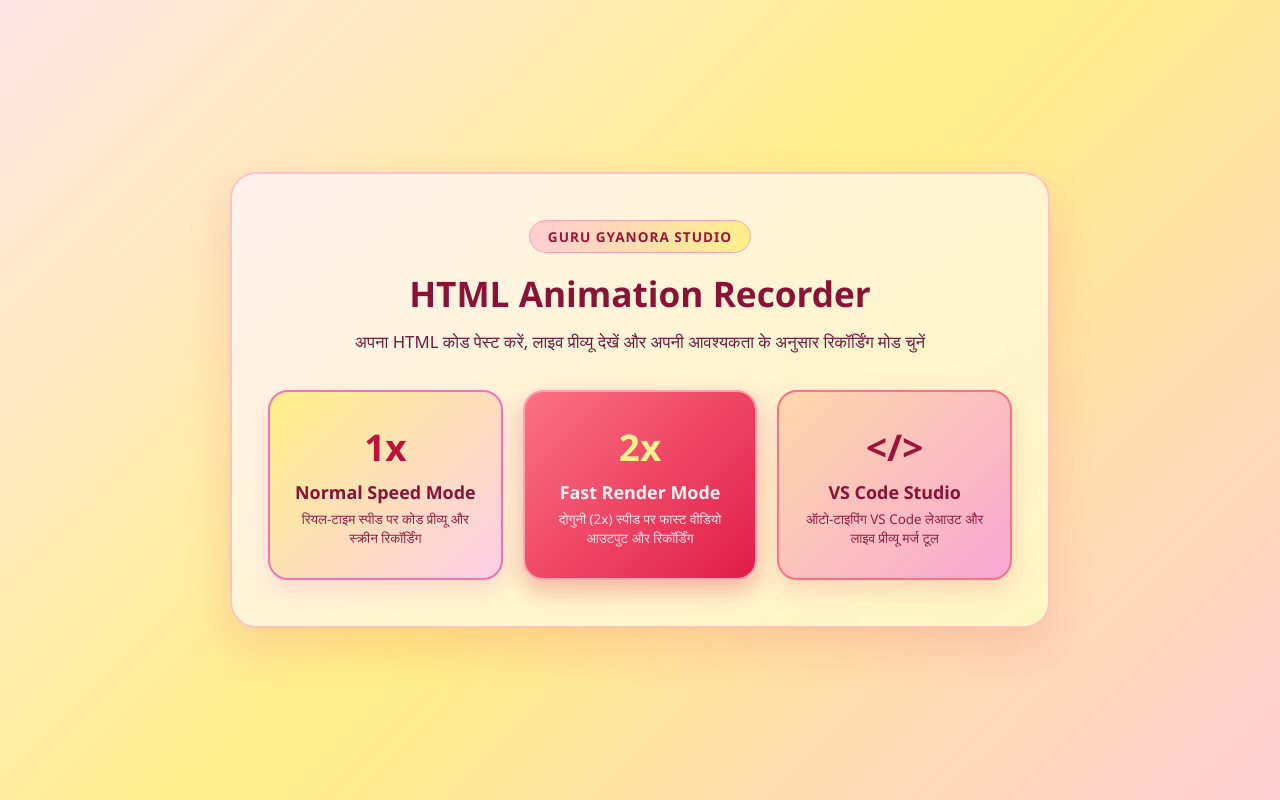
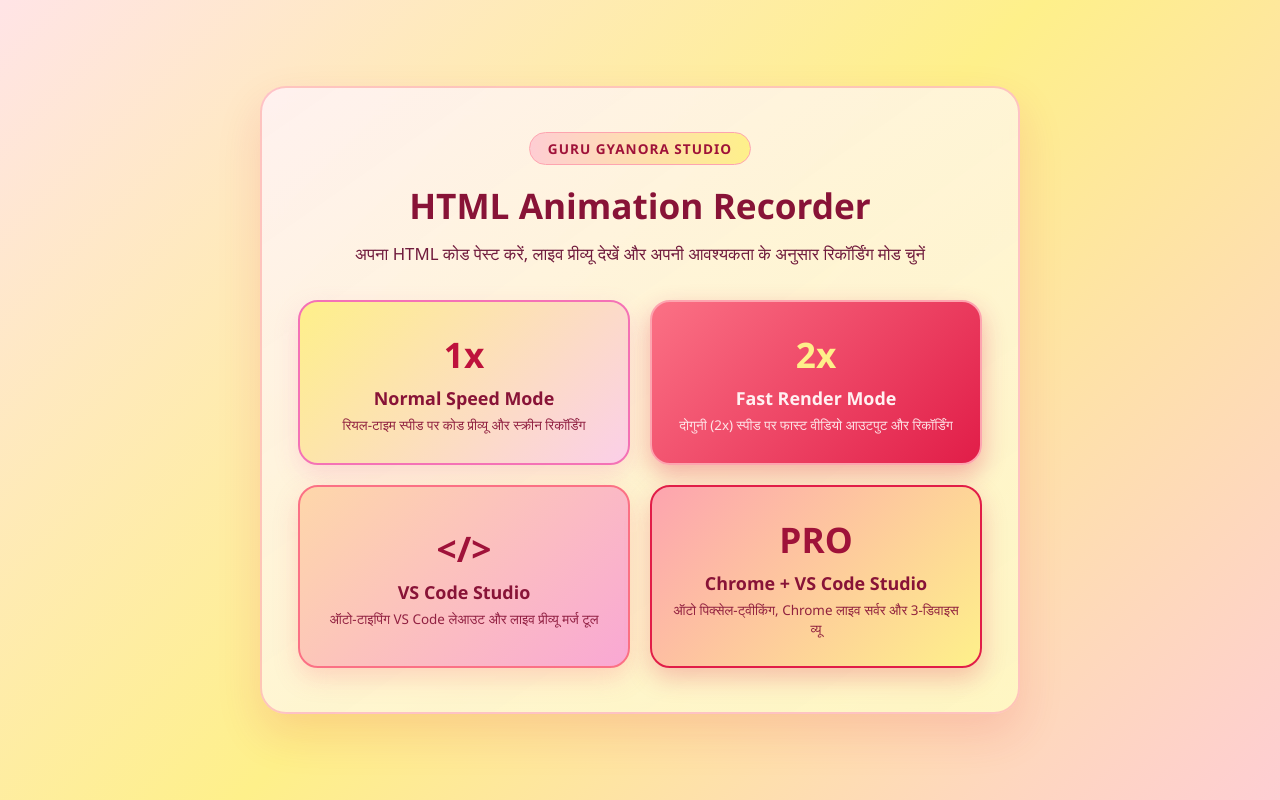
Before and after one commit to shivratanswami200-cmd/code-to-video, a plain HTML site: page index.html in a window 1280 px wide. Drawn offline with Linux system fonts and the light colour scheme.

Commit message:
Update index.html

```diff
--- a/index.html
+++ b/index.html
@@ -27,11 +27,11 @@
             /* हल्का क्रीम-पिंक टिंटेड कार्ड */
             background: linear-gradient(145deg, rgba(255, 241, 242, 0.92), rgba(254, 249, 195, 0.88));
             backdrop-filter: blur(12px);
-            padding: 46px 36px;
+            padding: 44px 36px;
             border-radius: 26px;
             box-shadow: 0 20px 45px rgba(225, 29, 72, 0.14);
             text-align: center;
-            max-width: 820px;
+            max-width: 760px;
             width: 92%;
             border: 2px solid rgba(253, 164, 175, 0.6);
         }
@@ -59,13 +59,13 @@
         p.subtitle {
             color: #701a3c;
             font-size: 1.05rem;
-            margin-bottom: 36px;
+            margin-bottom: 34px;
             line-height: 1.5;
         }
 
         .button-grid {
             display: grid;
-            grid-template-columns: repeat(3, 1fr);
+            grid-template-columns: repeat(2, 1fr);
             gap: 20px;
         }
 
@@ -75,7 +75,7 @@
             align-items: center;
             justify-content: center;
             text-decoration: none;
-            padding: 30px 18px;
+            padding: 28px 18px;
             border-radius: 20px;
             transition: all 0.3s cubic-bezier(0.25, 0.8, 0.25, 1);
             position: relative;
@@ -109,7 +109,7 @@
             box-shadow: 0 18px 36px rgba(225, 29, 72, 0.45);
         }
 
-        /* 3rd बटन स्टाइल: सेम थीम (पीच-गोल्ड से रोज़-पिंक ग्रेडिएंट) */
+        /* 3rd बटन स्टाइल: VS Code Studio */
         .btn-code {
             background: linear-gradient(135deg, #fed7aa 0%, #f9a8d4 100%);
             color: #881337;
@@ -123,8 +123,22 @@
             box-shadow: 0 18px 36px rgba(190, 18, 60, 0.32);
         }
 
+        /* 4th बटन स्टाइल: Pro Chrome + VS Code Studio */
+        .btn-pro {
+            background: linear-gradient(135deg, #fda4af 0%, #fef08a 100%);
+            color: #881337;
+            border: 2px solid #e11d48;
+            box-shadow: 0 10px 25px rgba(225, 29, 72, 0.25);
+        }
+
+        .btn-pro:hover {
+            transform: translateY(-6px);
+            border-color: #9f1239;
+            box-shadow: 0 18px 36px rgba(159, 18, 57, 0.35);
+        }
+
         .speed-tag {
-            font-size: 2.3rem;
+            font-size: 2.2rem;
             font-weight: 900;
             margin-bottom: 8px;
         }
@@ -137,7 +151,8 @@
             color: #fef08a;
         }
 
-        .btn-code .speed-tag {
+        .btn-code .speed-tag,
+        .btn-pro .speed-tag {
             color: #9f1239;
         }
 
@@ -153,7 +168,7 @@
             line-height: 1.4;
         }
 
-        @media (max-width: 768px) {
+        @media (max-width: 640px) {
             .button-grid {
                 grid-template-columns: 1fr;
             }
@@ -182,11 +197,18 @@
                 <span class="btn-desc">दोगुनी (2x) स्पीड पर फास्ट वीडियो आउटपुट और रिकॉर्डिंग</span>
             </a>
 
-            <!-- बटन 3: VS Code Auto-Typing Studio -->
+            <!-- बटन 3: VS Code Studio -->
             <a href="code-studio.html" class="mode-btn btn-code">
                 <span class="speed-tag">&lt;/&gt;</span>
                 <span class="btn-title">VS Code Studio</span>
                 <span class="btn-desc">ऑटो-टाइपिंग VS Code लेआउट और लाइव प्रीव्यू मर्ज टूल</span>
+            </a>
+
+            <!-- बटन 4: New Pro Chrome + VS Code Studio -->
+            <a href="pro-studio.html" class="mode-btn btn-pro">
+                <span class="speed-tag">PRO</span>
+                <span class="btn-title">Chrome + VS Code Studio</span>
+                <span class="btn-desc">ऑटो पिक्सेल-ट्वीकिंग, Chrome लाइव सर्वर और 3-डिवाइस व्यू</span>
             </a>
         </div>
     </div>
```
